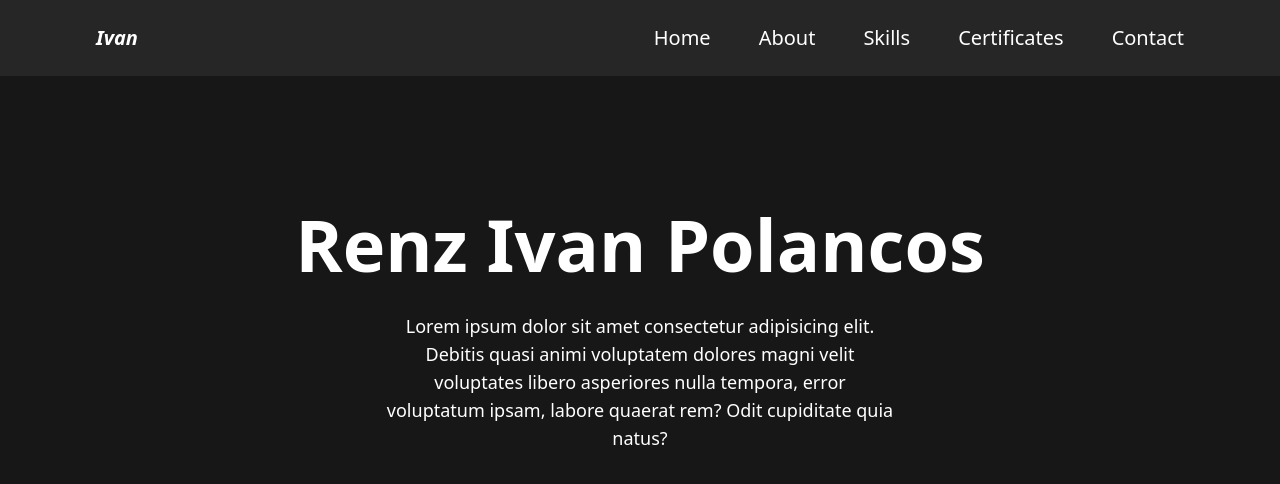
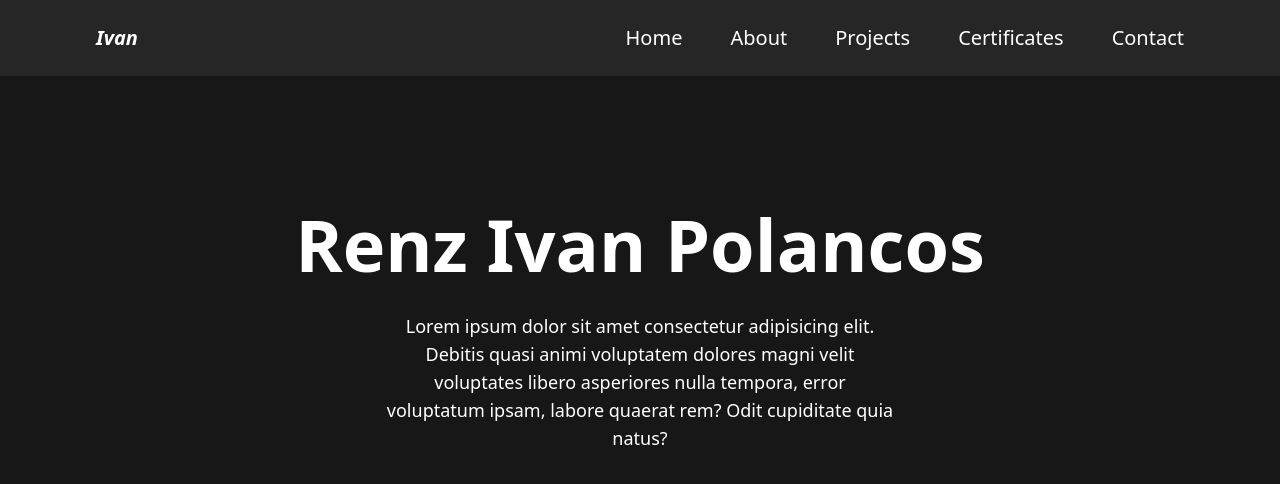
Before and after one commit to generyand/simple-portfolio3, a React (Vite) app: page / in a window 1280 px wide. Shown: the top 484 px of the page. Built offline with nearby package versions, Linux system fonts and the light colour scheme.

Commit message:
minor changes

```diff
--- a/src/components/MobileNav.jsx
+++ b/src/components/MobileNav.jsx
@@ -37,7 +37,7 @@
           </a>
         </li>
 
-        <li className="flex justify-center w-full">
+        {/* <li className="flex justify-center w-full">
           <a
             onClick={toggleMenu}
             className="w-full transition-all cursor-pointer hover:text-sky-400"
@@ -45,9 +45,9 @@
           >
             Skills
           </a>
-        </li>
+        </li> */}
 
-        {/* <li className="flex justify-center w-full">
+        <li className="flex justify-center w-full">
           <a
             onClick={toggleMenu}
             className="w-full transition-all cursor-pointer hover:text-sky-400"
@@ -55,7 +55,7 @@
           >
             Projects
           </a>
-        </li> */}
+        </li>
 
         <li className="flex justify-center w-full">
           <a
--- a/src/components/Nav.jsx
+++ b/src/components/Nav.jsx
@@ -23,7 +23,7 @@
           <ul className="flex gap-12 text-xl">
             <li>
               <a
-                className="transition-all cursor-pointer hover:text-sky-400"
+                className="transition-all cursor-pointer hover:underline"
                 href="#"
               >
                 Home
@@ -32,34 +32,34 @@
 
             <li>
               <a
-                className="transition-all cursor-pointer hover:text-sky-400"
+                className="transition-all cursor-pointer hover:underline"
                 href="#about"
               >
                 About
               </a>
             </li>
 
-            <li>
+            {/* <li>
               <a
-                className="transition-all cursor-pointer hover:text-sky-400"
+                className="transition-all cursor-pointer hover:underline"
                 href="#skills"
               >
                 Skills
-              </a>
-            </li>
-
-            {/* <li>
-              <a
-                className="transition-all cursor-pointer hover:text-sky-400"
-                href="#projects"
-              >
-                Projects
               </a>
             </li> */}
 
             <li>
               <a
-                className="transition-all cursor-pointer hover:text-sky-400"
+                className="transition-all cursor-pointer hover:underline"
+                href="#projects"
+              >
+                Projects
+              </a>
+            </li>
+
+            <li>
+              <a
+                className="transition-all cursor-pointer hover:underline"
                 href="#certificates"
               >
                 Certificates
@@ -68,7 +68,7 @@
 
             <li>
               <a
-                className="transition-all cursor-pointer hover:text-sky-400"
+                className="transition-all cursor-pointer hover:underline"
                 href="#contact"
               >
                 Contact
```
